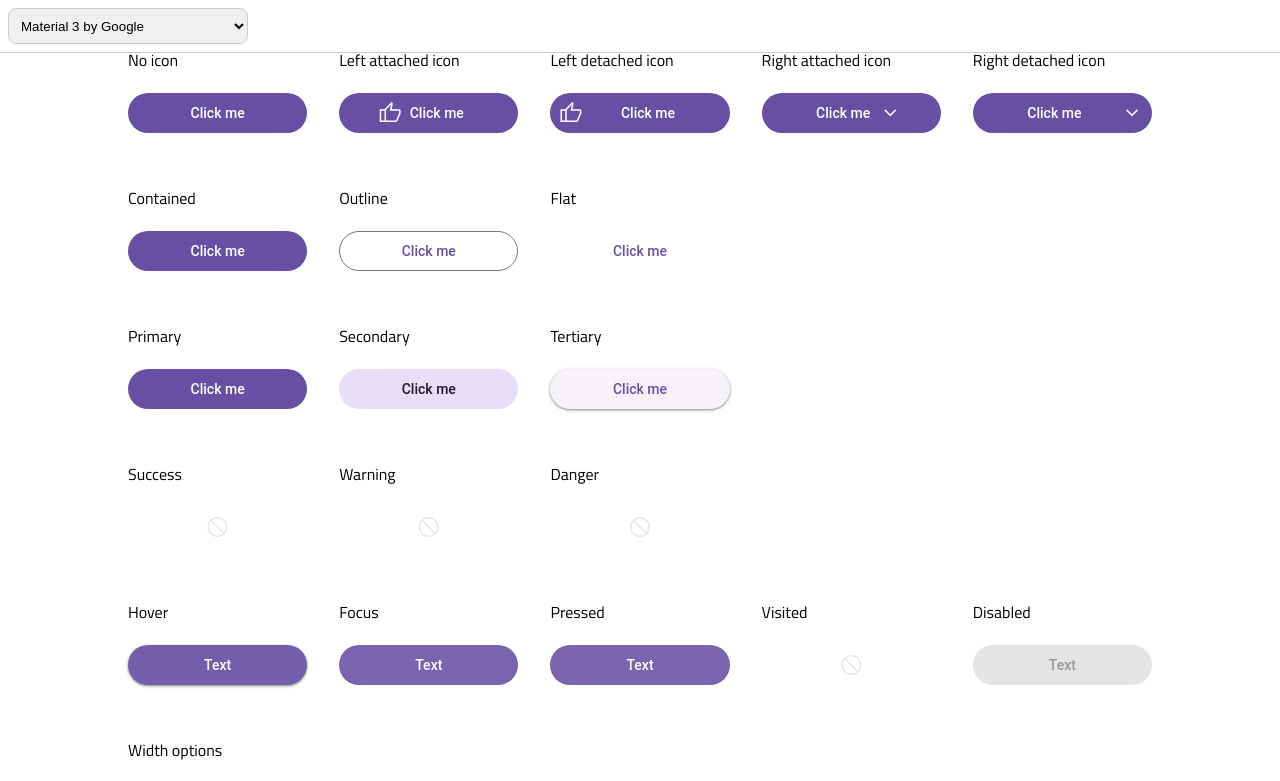
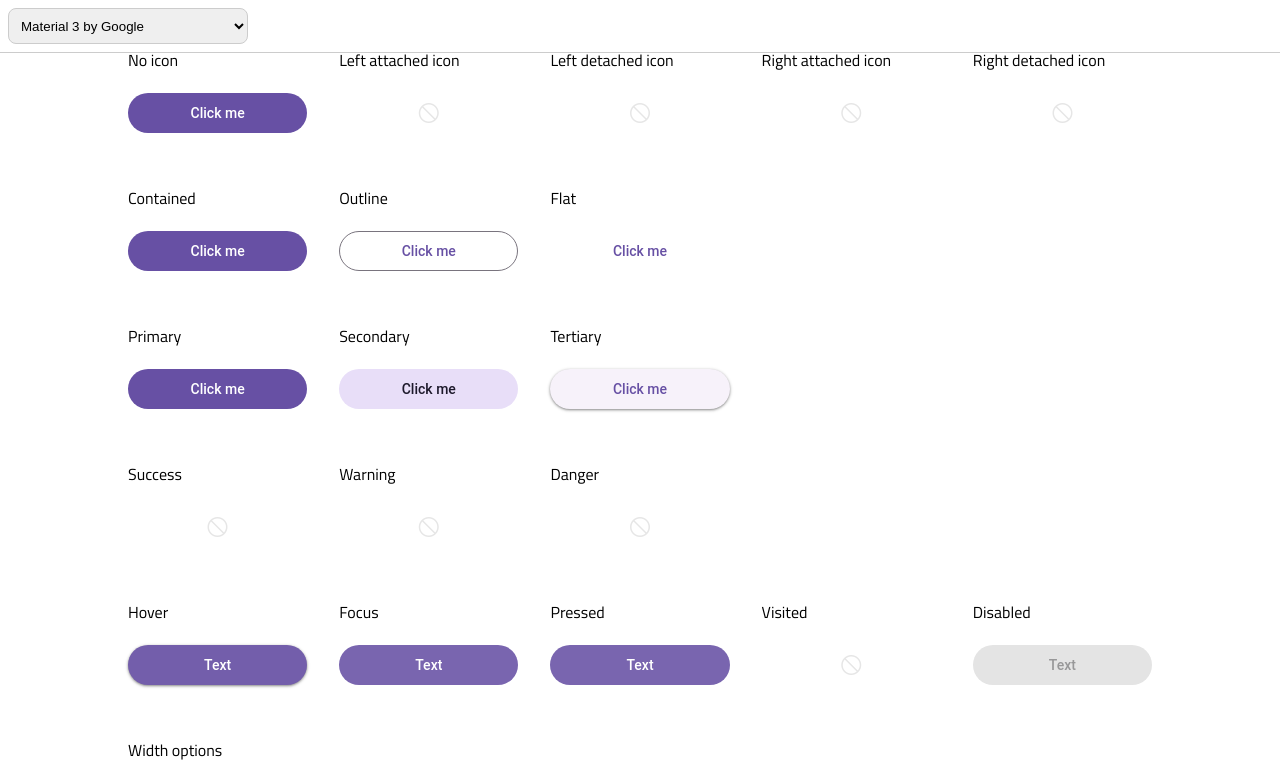
Before and after one commit to rodrigojcmello/kiskadee, a React (Vite) app in the folder packages/react/: page / in a window 1280 px wide. Shown: the top 781 px of the page. Built offline with nearby package versions, Linux system fonts and the light colour scheme.

Commit message:
feat: update Carbon theme

```diff
--- a/packages/react/src/components/Button/Button.types.ts
+++ b/packages/react/src/components/Button/Button.types.ts
@@ -128,6 +128,12 @@ export interface ButtonSchema {
         center?: true;
         right?: true;
       };
+      icon?: {
+        leftAttached?: true;
+        leftDetached?: true;
+        rightAttached?: true;
+        rightDetached?: true;
+      };
     };
     type?: Partial<
       Record<
--- a/packages/react/src/site/documentation/Button/ButtonDocumentation.tsx
+++ b/packages/react/src/site/documentation/Button/ButtonDocumentation.tsx
@@ -100,7 +100,7 @@ export const ButtonDocumentation: FC = () => {
         </div>
         <div>
           <BoxTitle>Left attached icon</BoxTitle>
-          {buttonContainer?.type?.contained ? (
+          {buttonContainer?.option?.icon?.leftAttached ? (
             <Applicable>
               <Button
                 text="Click me"
@@ -127,7 +127,7 @@ export const ButtonDocumentation: FC = () => {
         </div>
         <div>
           <BoxTitle>Left detached icon</BoxTitle>
-          {buttonContainer?.type?.contained ? (
+          {buttonContainer?.option?.icon?.leftDetached ? (
             <Applicable>
               <Button
                 text="Click me"
@@ -154,7 +154,7 @@ export const ButtonDocumentation: FC = () => {
         </div>
         <div>
           <BoxTitle>Right attached icon</BoxTitle>
-          {buttonContainer?.type?.contained ? (
+          {buttonContainer?.option?.icon?.rightAttached ? (
             <Applicable>
               <Button
                 text="Click me"
@@ -183,7 +183,7 @@ export const ButtonDocumentation: FC = () => {
         </div>
         <div>
           <BoxTitle>Right detached icon</BoxTitle>
-          {buttonContainer?.type?.contained ? (
+          {buttonContainer?.option?.icon?.rightDetached ? (
             <Applicable>
               <Button
                 text="Click me"
--- a/packages/react/src/themes/carbon/theme.ts
+++ b/packages/react/src/themes/carbon/theme.ts
@@ -9,7 +9,7 @@ export const carbonTheme: KiskadeeSchema = {
     button: {
       container: {
         option: {
-          widthMin: '100px',
+          widthMin: 100,
           borderRadius: {
             default: 0,
             none: 0,
@@ -17,6 +17,9 @@ export const carbonTheme: KiskadeeSchema = {
           textAlign: {
             default: 'left',
             left: true,
+          },
+          icon: {
+            rightDetached: true,
           },
         },
         type: {
```
Also changed, not shown: packages/react/src/components/Button/README.md.
